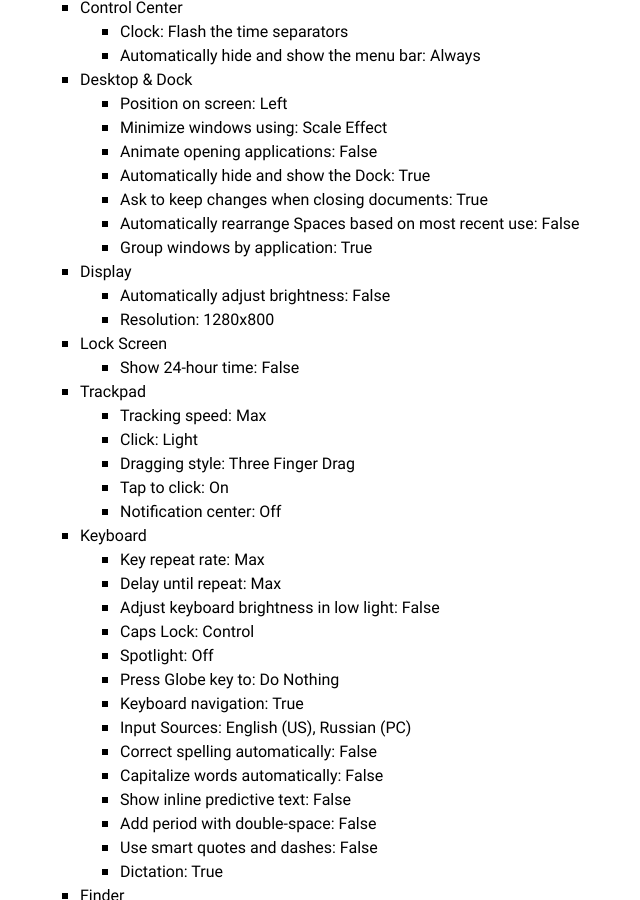
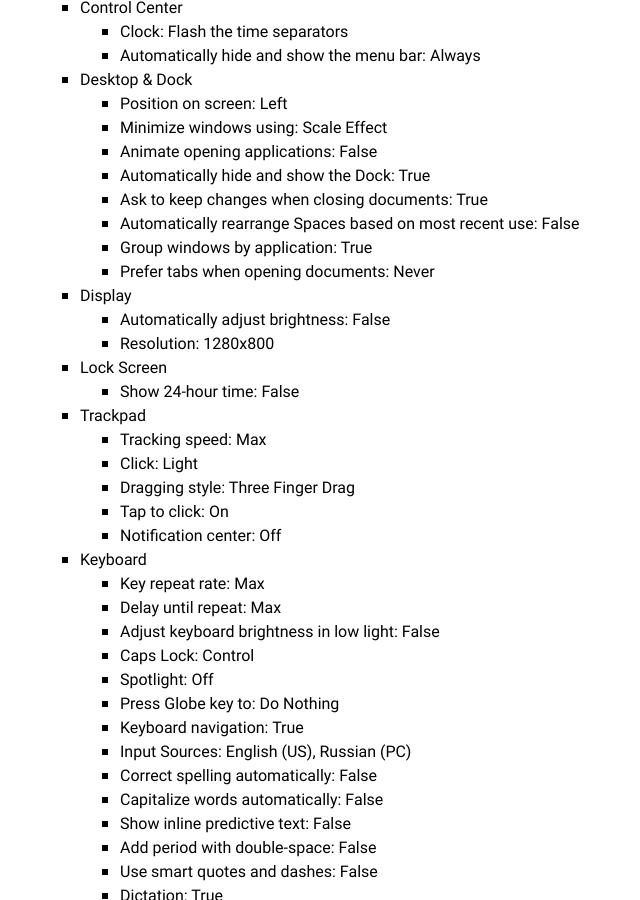
Before and after one commit to amalumian/www.malumian.dev, a Jekyll site: the page built from setup.html, in a window 1280 px wide and 900 px high, scrolled down 1487 px. Shown: the whole window, without its empty margins (270-910 px from the left). Built offline with Jekyll 4.4.1, drawn with Linux system fonts in a browser that asks for light colours.

Commit message:
Update setup.html

```diff
--- a/setup.html
+++ b/setup.html
@@ -80,6 +80,7 @@ image: /assets/images/wide-logo.png
         <li>Ask to keep changes when closing documents: True</li>
         <li>Automatically rearrange Spaces based on most recent use: False</li>
         <li>Group windows by application: True</li>
+        <li>Prefer tabs when opening documents: Never</li>
       </ul>
     </li>
     <li>
```
